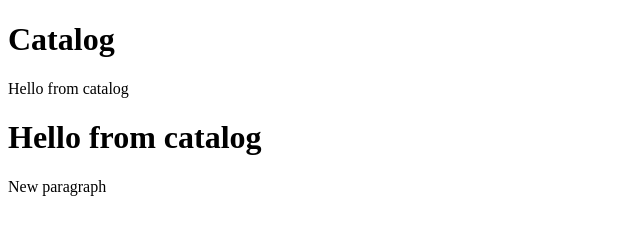
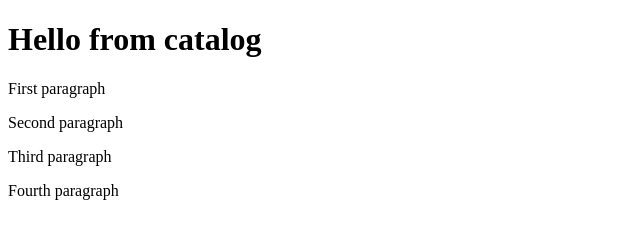
Before and after one commit to ann10101010/training_u1, a plain HTML site: page cat.html in a window 1280 px wide. Shown: the whole page, without its empty margins (0-640 px from the left). Drawn offline with Linux system fonts and the light colour scheme.

Commit message:
add new par

```diff
--- a/cat.html
+++ b/cat.html
@@ -6,9 +6,10 @@
     <title>Document</title>
   </head>
   <body>
-    <h1>Catalog</h1>
-    <p>Hello from catalog</p>
     <h1>Hello from catalog</h1>
-    <p>New paragraph</p>
+    <p>First paragraph</p>
+    <p>Second paragraph</p>
+    <p>Third paragraph</p>
+    <p>Fourth paragraph</p>
   </body>
 </html>
```
